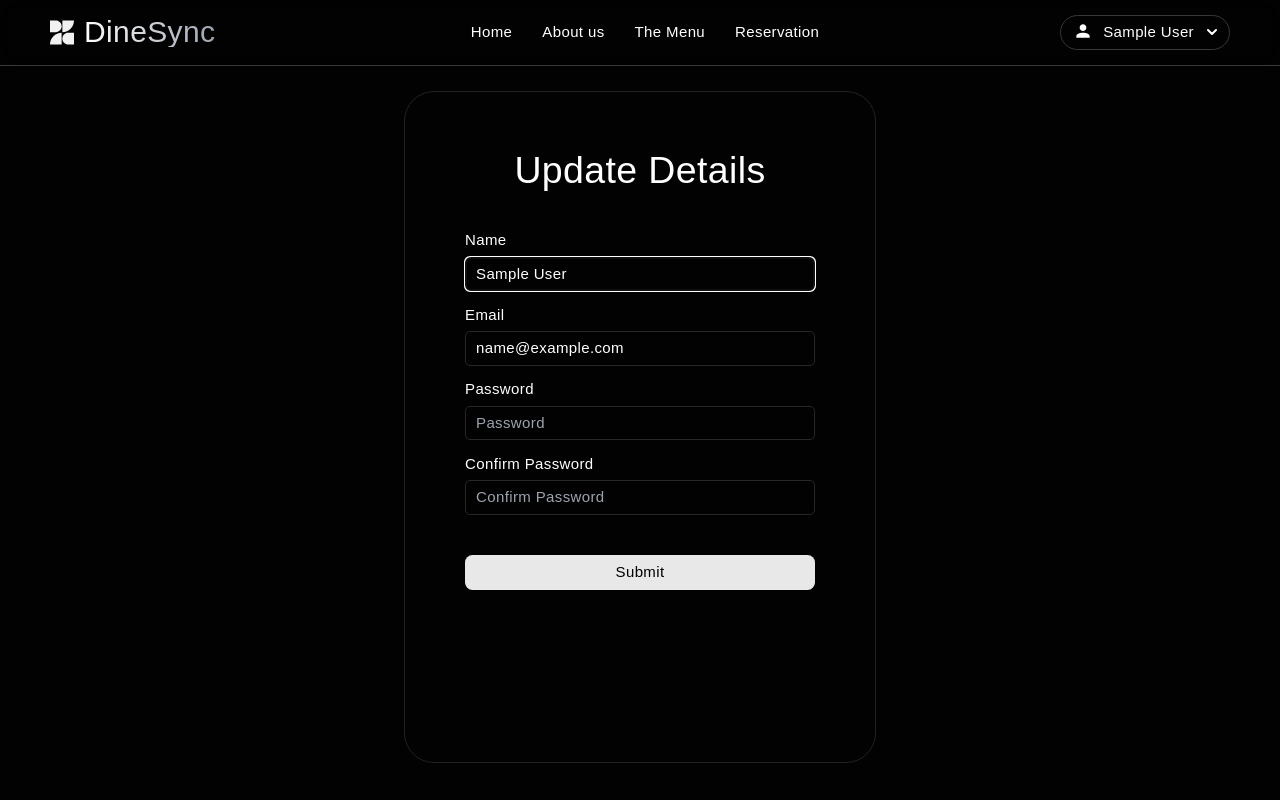
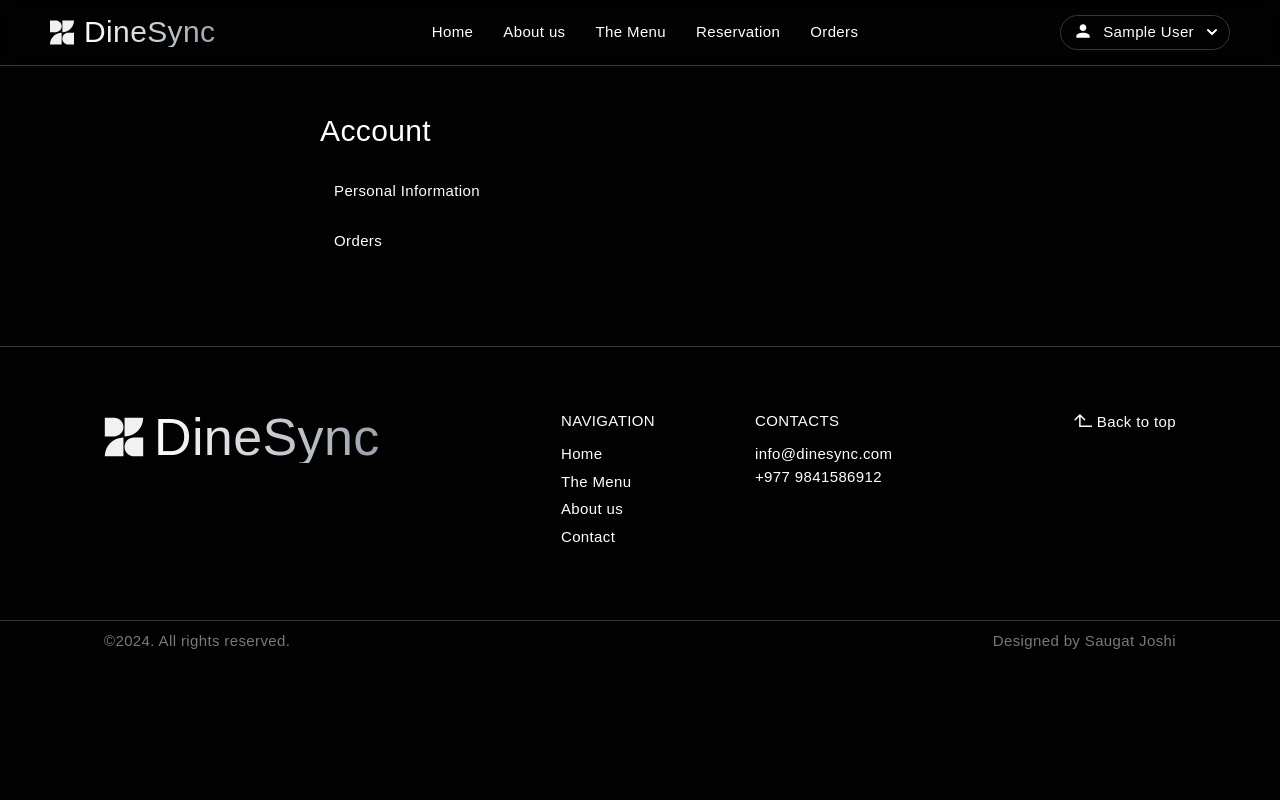
Before and after one commit to jsaugat/The-DINESYNC, a React (Vite) app in the folder client/: page /profile in a window 1280 px wide. Shown: the top 800 px of the page. Built offline with nearby package versions, Linux system fonts and the light colour scheme; sample sign-in values are in the browser's storage; a web font is replaced by a local one.

Commit message:
Profile page

```diff
--- a/client/src/App.jsx
+++ b/client/src/App.jsx
@@ -7,6 +7,7 @@ import { Toaster } from "@/shadcn/ui/toaster"
 import "@/Styles/App.scss"
 
 function App() {
+  // const [isFooterHidden, setIsFooterHidden] = useState(false);
   return (
     <main className="relative font-montreal font-normal tracking-wide">
       {/* Cursor ball */}
--- a/client/src/Pages/Profile.jsx
+++ b/client/src/Pages/Profile.jsx
@@ -1,147 +1,47 @@
-import { Button } from "@/shadcn/ui/button";
-import { Container } from "../master.js";
-import { useEffect, useRef, useState } from "react";
-import { useSelector, useDispatch } from "react-redux";
-import { useUpdateProfileMutation } from "@/slices/usersApiSlice.js";
-import { setCredentials } from "@/slices/authSlice.js"; // after hitting backend api and getting data we gotta set it to STATE and LOCAL-STORAGE
-// toast
-import { useToast } from "@/shadcn/ui/use-toast";
-import { ToastAction } from "@/shadcn/ui/toast";
-// loader
-import Loader from "@/components/Loader";
+import "../Styles/App.scss";
+import {
+  BrowserRouter as Router,
+  Route,
+  Routes,
+  NavLink,
+} from "react-router-dom";
+import PersonalInfo from "../components/PersonalInfo";
+import Orders from "../components/Orders";
+import { Container } from "@/master";
 
-function Profile() {
-  const [name, setName] = useState("");
-  const [email, setEmail] = useState("");
-  const [password, setPassword] = useState("");
-  const [confirmPassword, setConfirmPassword] = useState("");
-  const ref = useRef(null);
-  useEffect(() => {
-    ref.current.focus();
-  }, []);
-
-  const { userInfo } = useSelector((state) => state.auth);
-  const [updateProfile, { isLoading }] = useUpdateProfileMutation();
-  const { toast } = useToast();
-  const dispatch = useDispatch();
-
-  useEffect(() => {
-    setName(userInfo.name);
-    setEmail(userInfo.email);
-  }, [userInfo.name, userInfo.email]);
-
-  const signupHandler = async (e) => {
-    e.preventDefault();
-    if (password !== confirmPassword) {
-      toast({
-        variant: "minimal",
-        title: "Passwords do not match.",
-        description: "Please try again.",
-        action: <ToastAction altText="Try again">Try again</ToastAction>,
-        className: "px-7 py-4",
-      });
-      return;
-    } else {
-      try {
-        const res = await updateProfile({
-          _id: userInfo._id,
-          name,
-          email,
-          password,
-        }).unwrap();
-        dispatch(setCredentials(res));
-        toast({
-          variant: "minimal",
-          title: "Profile Updated",
-          description: "Thank you.",
-          // action: <ToastAction altText="Try again">Try again</ToastAction>,
-          className: "px-7 py-4",
-        });
-      } catch (error) {
-        toast({
-          variant: "minimal",
-          title: error?.data?.message || error.error,
-          description: "Something went wrong.",
-          action: <ToastAction altText="Try again">Try again</ToastAction>,
-          className: "px-7 py-4 text-left",
-        });
-      }
-    }
-  };
-
-  const inputCSS =
-    "rounded-lg px-4 py-2 bg-transparent border border-onyx/70 focus:ring-white/20 focus:border-white/20 w-[350px]";
-
+export default function Profile() {
   return (
     <Container>
-      <form
-        className="h-[84vh] flex flex-col justify-start border border-onyx/60 rounded-[30px] w-fit px-24 py-24 mx-auto"
-        onSubmit={signupHandler}
-      >
-        <h3
-          className="text-6xl font-medium mb-[4rem]"
-          // style={{
-          //   background: "linear-gradient(to right, #ffffff,  #8B8B8B)",
-          //   webkitBackgroundClip: "text",
-          //   color: "transparent",
-          // }}
-        >
-          Update Details
-        </h3>
-        <div className="flex flex-col items-start">
-          <label htmlFor="" className="mb-2">
-            Name
-          </label>
-          <input
-            type="text"
-            value={name}
-            onChange={(e) => setName(e.target.value)}
-            placeholder="Name"
-            ref={ref}
-            className={`${inputCSS}`}
-          />
-          <label htmlFor="" className="mb-2 mt-5">
-            Email
-          </label>
-          <input
-            type="email"
-            value={email}
-            onChange={(e) => setEmail(e.target.value)}
-            placeholder="Email"
-            className={`${inputCSS}`}
-          />
-          <label htmlFor="" className="mb-2 mt-5">
-            Password
-          </label>
-          <input
-            type="password"
-            value={password}
-            onChange={(e) => setPassword(e.target.value)}
-            placeholder="Password"
-            className={`${inputCSS}`}
-          />
-          <label htmlFor="" className="mb-2 mt-5">
-            Confirm Password
-          </label>
-          <input
-            type="password"
-            value={confirmPassword}
-            onChange={(e) => setConfirmPassword(e.target.value)}
-            placeholder="Confirm Password"
-            className={`${inputCSS}`}
-          />
-          {isLoading && <Loader />}
-          <Button
-            variant="antiFlashWhite"
-            className="mt-16 w-full"
-            // disabled={isLoading}
-          >
-            Submit
-          </Button>
-        </div>
-      </form>
+      <main className="relative flex items-start mb-[8.5rem]">
+        {/* Left Nav Box */}
+        <nav className="relative left-[30rem] flex flex-col items-start">
+          <h3 className="text-5xl my-10">Account</h3>
+          <ul className="profile-nav w-[300px] text-2xl space-y-4 grid grid-col-1">
+            <NavLink
+              to={"/profile/personal-info"}
+              className={({ isActive, isPending }) =>
+                isPending ? "pending" : isActive ? "active" : ""
+              }
+            >
+              Personal Information
+            </NavLink>
+            <NavLink
+              to={"/profile/orders"}
+              className={({ isActive, isPending }) =>
+                isPending ? "pending" : isActive ? "active" : ""
+              }
+            >
+              Orders
+            </NavLink>
+          </ul>
+        </nav>
+
+        {/* Right Side Content */}
+        <Routes>
+          <Route path="/personal-info" element={<PersonalInfo />} />
+          <Route path="/orders" element={<Orders />} />
+        </Routes>
+      </main>
     </Container>
   );
 }
-
-export default Profile;
--- a/client/src/Styles/App.scss
+++ b/client/src/Styles/App.scss
@@ -4,6 +4,7 @@ $sonic-silver: #797979;
 $onyx: #383838;
 $black: #000000;
 $white: #ffffff;
+$google-blue: #9bbff4;
 
 //? Scrollbar customization for Webkit browsers (Chrome, Safari)
 ::-webkit-scrollbar {
@@ -51,3 +52,29 @@ body {
   // width: 34vw;
   // padding: 30px 20px;
 }
+// profile page, navigation
+.profile-nav a {
+  text-align: left;
+  padding: 10px 10px 10px 14px;
+  border-radius: 3px;
+
+  &:hover {
+    background-color: rgb(35, 35, 35);
+  }
+
+  &.active {
+    position: relative;
+    overflow: hidden;
+    background-color: rgb(35, 35, 35);
+
+    &::before {
+      content: "";
+      position: absolute;
+      width: .4rem;
+      height: 100%;
+      top: 0;
+      left: 0;
+      background-color: $google-blue;
+    }
+  }
+}
--- a/client/src/components/Header/NavBar.jsx
+++ b/client/src/components/Header/NavBar.jsx
@@ -19,6 +19,7 @@ const NavBar = () => {
         <li><NavLink to="about">About us</NavLink></li>
         <li><NavLink to="menu">The Menu</NavLink></li>
         <li><NavLink to="booking">Reservation</NavLink></li>
+        <li><NavLink to="profile/orders">Orders</NavLink></li>
       </ul>
       {/* account info */}
       <section>
--- /dev/null
+++ b/client/src/components/Orders.jsx
@@ -0,0 +1,11 @@
+import React from 'react'
+
+export default function Orders() {
+  return (
+   <>
+    <section className='mx-auto h-[60rem]'>
+      fuck
+    </section>
+   </>
+  )
+}
--- /dev/null
+++ b/client/src/components/PersonalInfo.jsx
@@ -0,0 +1,140 @@
+import { Button } from "@/shadcn/ui/button";
+import { Container } from "../master.js";
+import { useEffect, useRef, useState } from "react";
+import { useSelector, useDispatch } from "react-redux";
+import { useUpdateProfileMutation } from "@/slices/usersApiSlice.js";
+import { setCredentials } from "@/slices/authSlice.js"; // after hitting backend api and getting data we gotta set it to STATE and LOCAL-STORAGE
+// toast
+import { useToast } from "@/shadcn/ui/use-toast";
+import { ToastAction } from "@/shadcn/ui/toast";
+// loader
+import Loader from "@/components/Loader";
+import { NavLink } from "react-router-dom";
+
+export default function PersonalInfo() {
+  const [name, setName] = useState("");
+  const [email, setEmail] = useState("");
+  const [password, setPassword] = useState("");
+  const [confirmPassword, setConfirmPassword] = useState("");
+  const ref = useRef(null);
+  useEffect(() => {
+    ref.current.focus();
+  }, []);
+
+  const { userInfo } = useSelector((state) => state.auth);
+  const [updateProfile, { isLoading }] = useUpdateProfileMutation();
+  const { toast } = useToast();
+  const dispatch = useDispatch();
+
+  useEffect(() => {
+    setName(userInfo.name);
+    setEmail(userInfo.email);
+  }, [userInfo.name, userInfo.email]);
+
+  const updateHandler = async (e) => {
+    e.preventDefault();
+    if (password !== confirmPassword) {
+      toast({
+        variant: "minimal",
+        title: "Passwords do not match.",
+        description: "Please try again.",
+        action: <ToastAction altText="Try again">Try again</ToastAction>,
+        className: "px-7 py-4",
+      });
+      return;
+    } else {
+      try {
+        const res = await updateProfile({
+          _id: userInfo._id,
+          name,
+          email,
+          password,
+        }).unwrap();
+        dispatch(setCredentials(res));
+        toast({
+          variant: "minimal",
+          title: "Profile Updated",
+          description: "Thank you.",
+          // action: <ToastAction altText="Try again">Try again</ToastAction>,
+          className: "px-7 py-4",
+        });
+      } catch (error) {
+        toast({
+          variant: "minimal",
+          title: error?.data?.message || error.error,
+          description: "Something went wrong.",
+          action: <ToastAction altText="Try again">Try again</ToastAction>,
+          className: "px-7 py-4 text-left",
+        });
+      }
+    }
+  };
+
+  const inputCSS =
+    "rounded-lg px-4 py-2 bg-transparent border border-onyx/70 focus:ring-white/20 focus:border-white/20 w-[350px]";
+
+  return (
+    <>
+      <section className="flex flex-col items-start mx-auto">
+        <h3 className="text-5xl my-10 text-white">Update Details</h3>
+        <form
+          className="flex flex-col justify-start border border-onyx/60 rounded-2xl w-fit px-24 py-24"
+          onSubmit={updateHandler}
+        >
+          <div className="flex flex-col items-start">
+            <label htmlFor="" className="mb-2">
+              Name
+            </label>
+            <input
+              type="text"
+              value={name}
+              onChange={(e) => setName(e.target.value)}
+              placeholder="Name"
+              ref={ref}
+              className={`${inputCSS}`}
+            />
+            <label htmlFor="" className="mb-2 mt-5">
+              Email
+            </label>
+            <input
+              type="email"
+              value={email}
+              onChange={(e) => setEmail(e.target.value)}
+              placeholder="Email"
+              className={`${inputCSS}`}
+            />
+            <label htmlFor="" className="mb-2 mt-5">
+              Change Password
+            </label>
+            <input
+              type="password"
+              value={password}
+              onChange={(e) => setPassword(e.target.value)}
+              placeholder="New Password"
+              className={`${inputCSS}`}
+            />
+            <label htmlFor="" className="mb-2 mt-5">
+              Confirm New Password
+            </label>
+            <input
+              type="password"
+              value={confirmPassword}
+              onChange={(e) => setConfirmPassword(e.target.value)}
+              placeholder="New Password"
+              className={`${inputCSS}`}
+            />
+            {isLoading && <Loader />}
+            <Button
+              variant="antiFlashWhite"
+              className="mt-16 w-full"
+              // disabled={isLoading}
+            >
+              Save
+            </Button>
+          </div>
+        </form>
+      </section>
+      <div></div>
+    </>
+  );
+}
--- a/client/src/main.jsx
+++ b/client/src/main.jsx
@@ -10,6 +10,8 @@ import {
   Login,
   Signup,
   Profile,
+  PersonalInfo,
+  Orders,
   PrivateRoute,
 } from "./master.js";
 import {
@@ -32,7 +34,10 @@ const routes = createRoutesFromElements(
     <Route path="signup" element={<Signup />} />
     {/* Private Route */}
     <Route path="" element={<PrivateRoute />}>
-      <Route path="profile" element={<Profile />} />
+      <Route path="profile" element={<Profile />}>
+        <Route path="personal-info" element={<PersonalInfo />} />
+        <Route path="orders" element={<Orders />} />
+      </Route>
     </Route>
   </Route>
 );
--- a/client/tailwind.config.js
+++ b/client/tailwind.config.js
@@ -22,6 +22,7 @@ module.exports = {
     },
     extend: {
       colors: {
+        googleBlue: "#9bbff4",
         onyx: "#383838",
         sonicSilver: "#797979",
         antiFlash: "#f1f1f1",
```
Also changed, not shown: client/src/master.js (+8 -4 lines).
